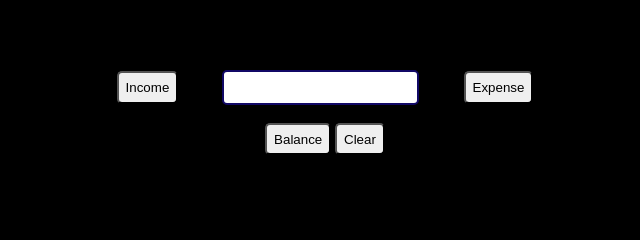
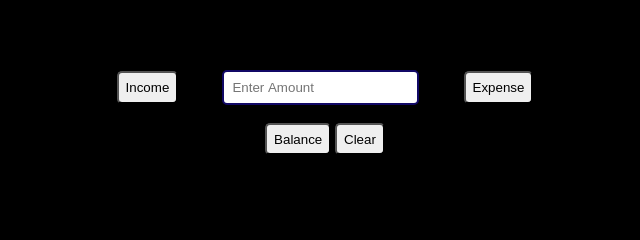
Before and after one commit to SnowdenxEdward/CashFlow, a plain HTML site: page index.html in a window 1280 px wide. Shown: the part 245-485 px from the top of the page, 315-955 px from the left. Drawn offline with Linux system fonts and the light colour scheme.

Commit message:
Update index.html

```diff
--- a/index.html
+++ b/index.html
@@ -33,7 +33,7 @@
     <div id="formDiv">
       <form action="" id="form">
         <button id="incomeButton">Income</button>
-        <input type="number" id="userInput" />
+        <input type="number" id="userInput" placeholder="Enter&nbsp;Amount" />
 
         <button id="expenseButton">Expense</button> <br />
         <button id="balanceButton">Balance</button>
```
